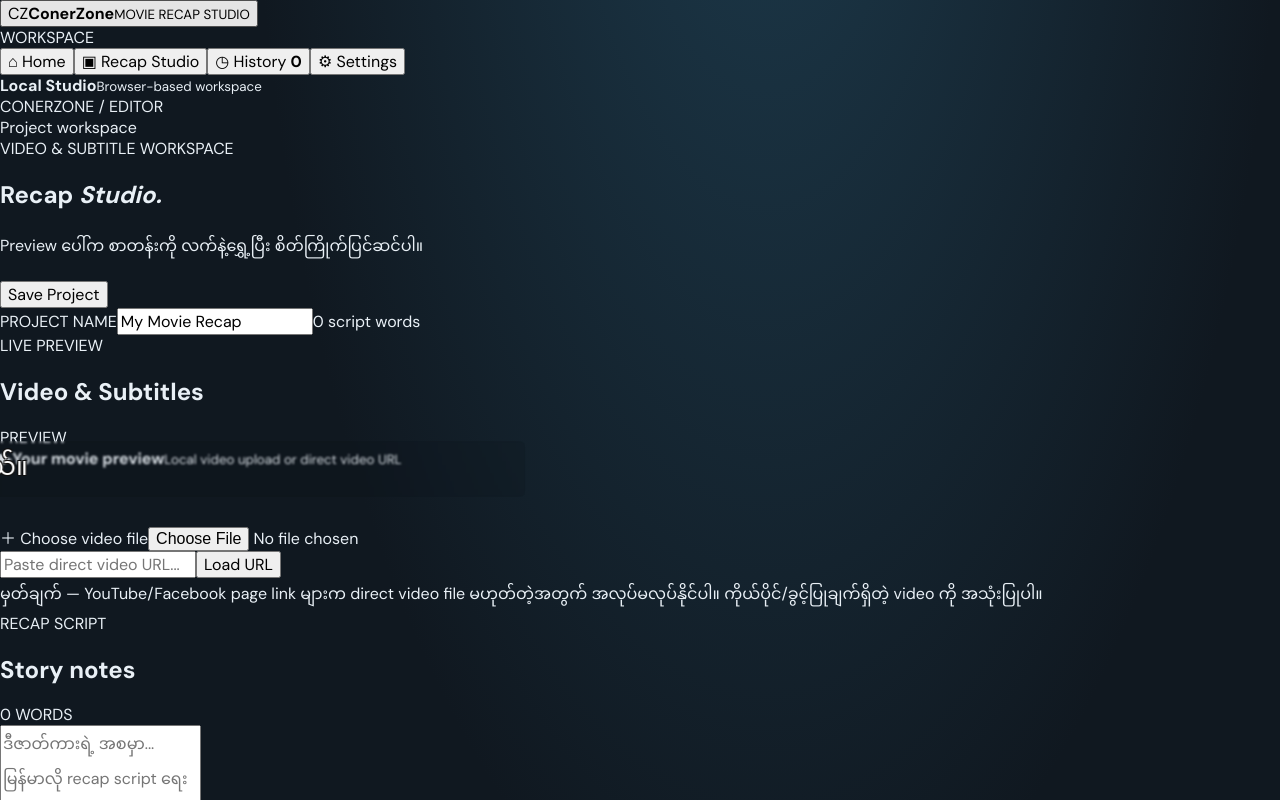
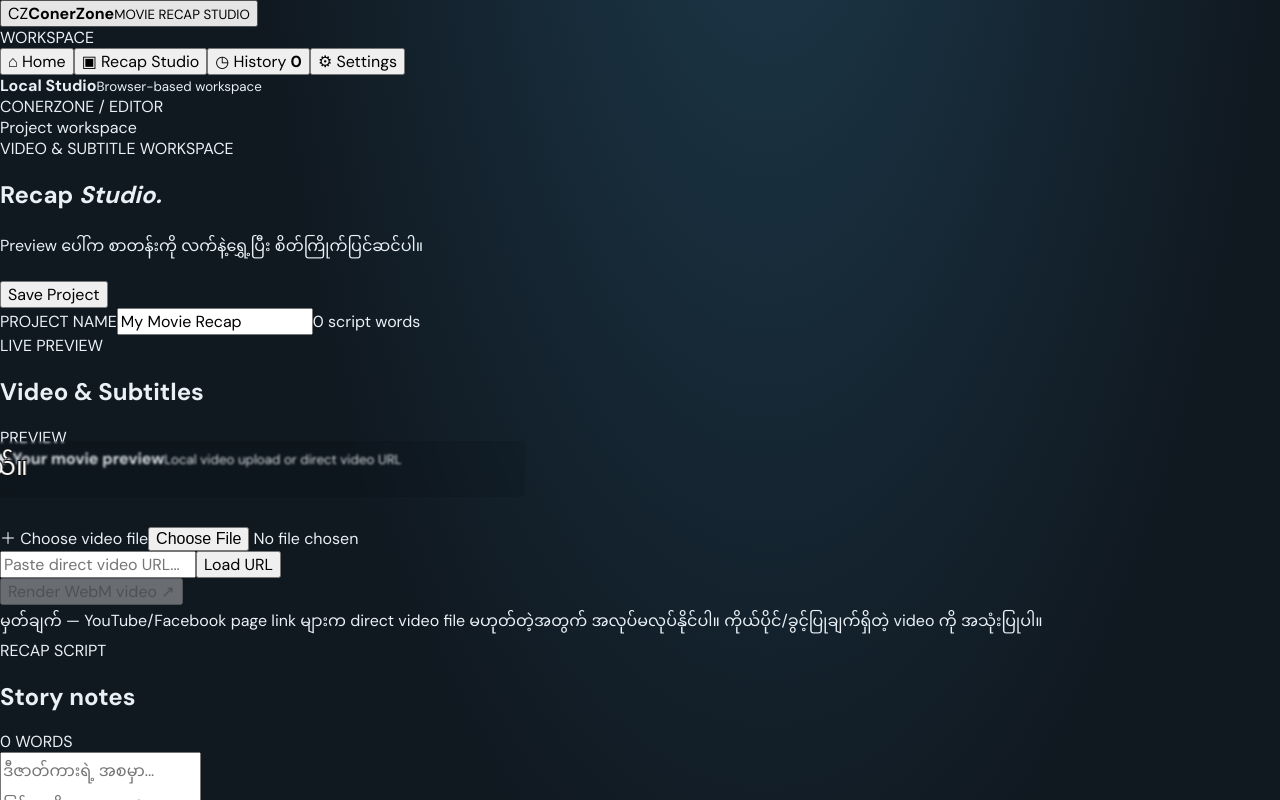
Before and after one commit to Kajonvip/ConerZone, a Next.js app: page / in a window 1280 px wide. Both pictures are taken after a click on the button "＋ New Recap". Shown: the top 800 px of the page. Built offline with nearby package versions, Linux system fonts and the light colour scheme.

Commit message:
Add browser-side WebM rendering with subtitle burn-in

```diff
--- a/app/page.tsx
+++ b/app/page.tsx
@@ -47,6 +47,8 @@ export default function Home() {
   const [apiStatus, setApiStatus] = useState("");
   const [googleClientId, setGoogleClientId] = useState("");
   const [dragging, setDragging] = useState(false);
+  const [rendering, setRendering] = useState(false);
+  const renderRecorderRef = useRef<MediaRecorder | null>(null);
   const stageRef = useRef<HTMLDivElement>(null);
   const videoRef = useRef<HTMLVideoElement>(null);
   const objectUrlRef = useRef("");
@@ -120,6 +122,136 @@ export default function Home() {
 
   const videoStyle = { transform: `${flip ? "scaleX(-1) " : ""}scale(${1 + zoom / 100})`, filter: `brightness(${1 + brightness / 100}) contrast(${contrast / 100}) saturate(${saturation / 100})`, border: border + "px solid #ffffff" };
 
+  function stopRenderedExport() {
+    if (renderRecorderRef.current && renderRecorderRef.current.state !== "inactive") renderRecorderRef.current.stop();
+  }
+
+  async function exportRenderedVideo() {
+    const video = videoRef.current as (HTMLVideoElement & { captureStream?: () => MediaStream }) | null;
+    if (!video || !videoSource || !video.videoWidth) {
+      setNotice("Video ကို အရင်ဖွင့်ပြီး Preview ထဲမှာ ပေါ်လာအောင် စောင့်ပါ။");
+      return;
+    }
+    if (!("MediaRecorder" in window) || !HTMLCanvasElement.prototype.captureStream) {
+      setNotice("ဒီ Browser မှာ Video Export မထောက်ပံ့ပါ။ Android Chrome နောက်ဆုံးဗားရှင်းနဲ့ စမ်းပါ။");
+      return;
+    }
+    const mimeType = ["video/webm;codecs=vp9,opus", "video/webm;codecs=vp8,opus", "video/webm"].find((type) => MediaRecorder.isTypeSupported(type));
+    if (!mimeType) {
+      setNotice("ဒီ Browser မှာ WebM rendering မထောက်ပံ့ပါ။");
+      return;
+    }
+    const canvas = document.createElement("canvas");
+    const sourceWidth = video.videoWidth || 1280;
+    const sourceHeight = video.videoHeight || 720;
+    const scale = Math.min(1, 1920 / sourceWidth);
+    canvas.width = Math.round(sourceWidth * scale);
+    canvas.height = Math.round(sourceHeight * scale);
+    const ctx = canvas.getContext("2d");
+    if (!ctx) { setNotice("Canvas ကို ဖွင့်မရပါ။"); return; }
+    const canvasStream = canvas.captureStream(30);
+    let sourceStream: MediaStream | null = null;
+    try { sourceStream = video.captureStream ? video.captureStream() : null; } catch { sourceStream = null; }
+    const tracks = [...canvasStream.getVideoTracks(), ...(sourceStream?.getAudioTracks() ?? [])];
+    const outputStream = new MediaStream(tracks);
+    const chunks: BlobPart[] = [];
+    let stopped = false;
+    const lines = subtitleText.split("\\n").map((line) => line.trim()).filter(Boolean);
+    const drawFrame = () => {
+      if (stopped || !renderRecorderRef.current || renderRecorderRef.current.state !== "recording") return;
+      try {
+        const cw = canvas.width, ch = canvas.height;
+        ctx.clearRect(0, 0, cw, ch);
+        ctx.save();
+        ctx.filter = `brightness(${1 + brightness / 100}) contrast(${contrast / 100}) saturate(${saturation / 100})`;
+        ctx.translate(cw / 2, ch / 2);
+        ctx.scale((flip ? -1 : 1) * (1 + zoom / 100), 1 + zoom / 100);
+        ctx.drawImage(video, -cw / 2, -ch / 2, cw, ch);
+        ctx.restore();
+        ctx.filter = "none";
+        if (border > 0) {
+          ctx.strokeStyle = "#ffffff";
+          ctx.lineWidth = border * scale;
+          ctx.strokeRect(0, 0, cw, ch);
+        }
+        const currentLine = lines.length ? lines[Math.min(lines.length - 1, Math.floor(video.currentTime / 4))] : "";
+        if (currentLine) {
+          const fontSize = Math.max(12, subtitle.fontSize * scale);
+          const maxWidth = cw * subtitle.width / 100;
+          const centerX = cw * subtitle.x / 100;
+          const centerY = ch * subtitle.y / 100;
+          ctx.font = `600 ${fontSize}px "${subtitle.font}", sans-serif`;
+          ctx.textAlign = "center";
+          ctx.textBaseline = "middle";
+          const words = currentLine.split("");
+          const wrapped: string[] = [];
+          let line = "";
+          for (const character of words) {
+            const candidate = line + character;
+            if (line && ctx.measureText(candidate).width > maxWidth - 20) { wrapped.push(line); line = character; }
+            else line = candidate;
+          }
+          if (line) wrapped.push(line);
+          const lineHeight = fontSize * 1.4;
+          const boxHeight = Math.max(subtitle.height * ch / 100, wrapped.length * lineHeight + 14);
+          const boxWidth = Math.min(maxWidth, Math.max(...wrapped.map((item) => ctx.measureText(item).width), 40) + 22);
+          ctx.fillStyle = `rgba(0,0,0,${Math.min(0.8, subtitle.blur / 100)})`;
+          ctx.fillRect(centerX - boxWidth / 2, centerY - boxHeight / 2, boxWidth, boxHeight);
+          const startY = centerY - ((wrapped.length - 1) * lineHeight) / 2;
+          wrapped.forEach((text, index) => {
+            const y = startY + index * lineHeight;
+            ctx.lineWidth = Math.max(1, fontSize / 13);
+            ctx.strokeStyle = subtitle.outlineColor;
+            ctx.strokeText(text, centerX, y, maxWidth - 10);
+            ctx.fillStyle = subtitle.textColor;
+            ctx.fillText(text, centerX, y, maxWidth - 10);
+          });
+        }
+      } catch {
+        stopped = true;
+        if (renderRecorderRef.current?.state === "recording") renderRecorderRef.current.stop();
+        setNotice("Video ကို Canvas မှာ ဖတ်မရပါ။ URL မှာ CORS ကန့်သတ်ချက်ရှိနိုင်ပါတယ်။ ကိုယ်ပိုင် Local video file ကို Upload လုပ်ပြီး စမ်းပါ။");
+        return;
+      }
+      requestAnimationFrame(drawFrame);
+    };
+    try {
+      const recorder = new MediaRecorder(outputStream, { mimeType });
+      renderRecorderRef.current = recorder;
+      recorder.ondataavailable = (event) => { if (event.data.size > 0) chunks.push(event.data); };
+      recorder.onerror = () => { stopped = true; setRendering(false); setNotice("Video rendering မအောင်မြင်ပါ။ ဖိုင်အရွယ်အစားသေးသေးနဲ့ ပြန်စမ်းပါ။"); };
+      recorder.onstop = () => {
+        stopped = true;
+        setRendering(false);
+        outputStream.getTracks().forEach((track) => track.stop());
+        if (chunks.length) {
+          const blob = new Blob(chunks, { type: mimeType });
+          const url = URL.createObjectURL(blob);
+          const anchor = document.createElement("a");
+          anchor.href = url;
+          anchor.download = (projectName.trim() || "conerzone-recap").replace(/[^a-z0-9\\u1000-\\u109F_-]/gi, "-") + ".webm";
+          document.body.appendChild(anchor);
+          anchor.click();
+          anchor.remove();
+          window.setTimeout(() => URL.revokeObjectURL(url), 5000);
+          setNotice("WebM video export ပြီးပါပြီ။ အသံ track ရရှိမှုက Browser နဲ့ source video ပေါ် မူတည်ပါတယ်။ MP4 လိုအပ်ရင် FFmpeg backend ထပ်ချိတ်ဆက်ရပါမယ်။");
+        }
+        renderRecorderRef.current = null;
+      };
+      if (video.ended || (Number.isFinite(video.duration) && video.currentTime >= video.duration)) video.currentTime = 0;
+      setRendering(true);
+      recorder.start(500);
+      await video.play();
+      requestAnimationFrame(drawFrame);
+      video.addEventListener("ended", () => { if (recorder.state === "recording") recorder.stop(); }, { once: true });
+      setNotice("Video rendering စတင်ပါပြီ။ Video အဆုံးထိ ဖွင့်ပြီးနောက် Download စတင်ပါမယ်။");
+    } catch {
+      setRendering(false);
+      outputStream.getTracks().forEach((track) => track.stop());
+      setNotice("Rendering စတင်မရပါ။ Video ကို Play လုပ်ထားပြီး Browser permission/format ကို စစ်ပါ။");
+    }
+  }
+
   return (
     <main className="studio-shell">
       <aside className="studio-sidebar">
@@ -157,7 +289,7 @@ export default function Home() {
                   {videoSource ? <video ref={videoRef} className="preview-video" src={videoSource} controls playsInline style={videoStyle} onError={() => setVideoError("ဒီ URL ကို Video အဖြစ်ဖွင့်မရပါ။ Direct .mp4/.webm link ကို စမ်းပါ။ CORS သို့မဟုတ် website protection ကြောင့် မရနိုင်ပါ။")} /> : <div className="video-placeholder"><span>▶</span><strong>Your movie preview</strong><small>Local video upload or direct video URL</small></div>}
                   <div className="subtitle-overlay" style={{ left: subtitle.x + "%", top: subtitle.y + "%", width: subtitle.width + "%", minHeight: subtitle.height + "px", transform: "translate(-50%, -50%)", fontSize: subtitle.fontSize + "px", color: subtitle.textColor, fontFamily: subtitle.font + ", sans-serif", textShadow: `-1px -1px 0 ${subtitle.outlineColor}, 1px -1px 0 ${subtitle.outlineColor}, -1px 1px 0 ${subtitle.outlineColor}, 1px 1px 0 ${subtitle.outlineColor}`, backgroundColor: `rgba(0,0,0,${subtitle.blur / 100})`, backdropFilter: `blur(${Math.round(subtitle.blur / 12)}px)`, borderRadius: "6px" }} onPointerDown={(e) => { setDragging(true); e.currentTarget.setPointerCapture(e.pointerId); }} onPointerUp={() => setDragging(false)}>{subtitleText.split("\n")[0] || "မြန်မာစာတန်းထိုး"}</div>
                 </div>
-                <div className="video-inputs"><label className="upload-button">＋ Choose video file<input type="file" accept="video/*" onChange={(e) => selectVideo(e.target.files?.[0])} /></label><div className="url-entry"><input value={videoUrl} onChange={(e) => setVideoUrl(e.target.value)} placeholder="Paste direct video URL..." aria-label="Video URL" /><button className="btn-secondary" onClick={loadVideoUrl}>Load URL</button></div></div>
+                <div className="video-inputs"><label className="upload-button">＋ Choose video file<input type="file" accept="video/*" onChange={(e) => selectVideo(e.target.files?.[0])} /></label><div className="url-entry"><input value={videoUrl} onChange={(e) => setVideoUrl(e.target.value)} placeholder="Paste direct video URL..." aria-label="Video URL" /><button className="btn-secondary" onClick={loadVideoUrl}>Load URL</button></div><button className="btn-primary render-button" onClick={rendering ? stopRenderedExport : exportRenderedVideo} disabled={!videoSource}>{rendering ? "Stop render ■" : "Render WebM video ↗"}</button></div>
                 {videoError && <div className="error-note" role="alert">{videoError}</div>}
                 <div className="small-note">မှတ်ချက် — YouTube/Facebook page link များက direct video file မဟုတ်တဲ့အတွက် အလုပ်မလုပ်နိုင်ပါ။ ကိုယ်ပိုင်/ခွင့်ပြုချက်ရှိတဲ့ video ကို အသုံးပြုပါ။</div>
               </section>
```
